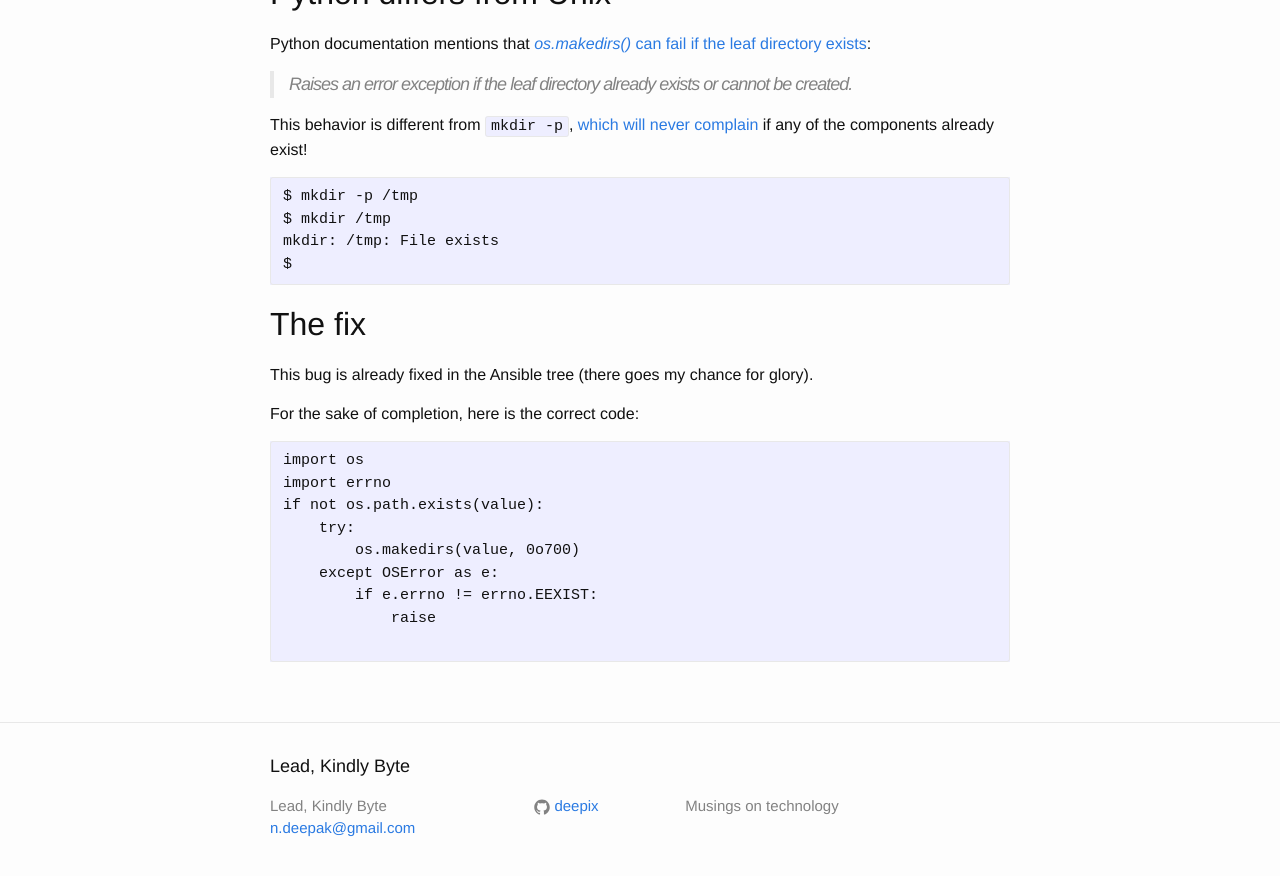
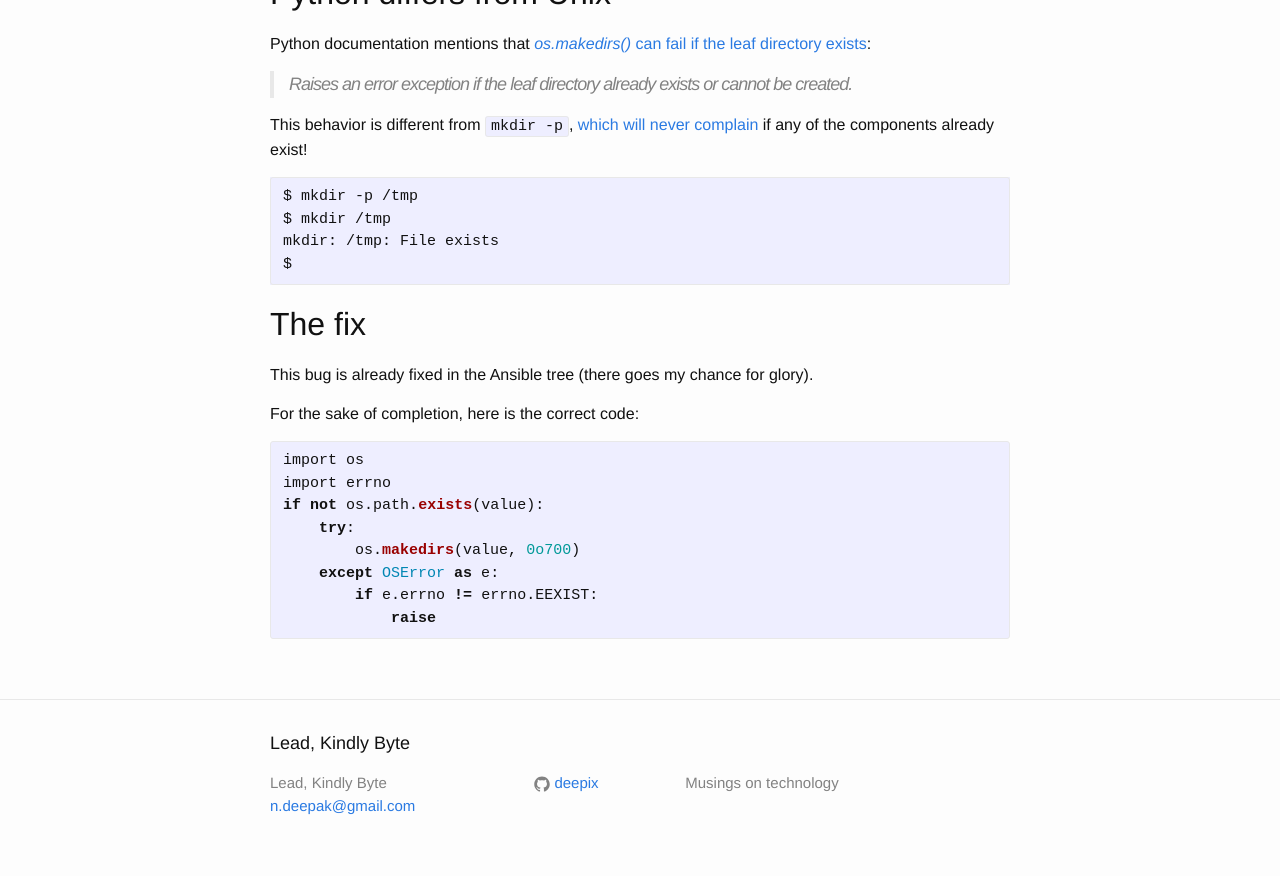
Before and after one commit to deepix/deepix.github.io, a Jekyll site: the page built from _posts/2017-02-02-eexists.markdown, in a window 1280 px wide and 900 px high, scrolled down 1103 px. Shown: the top 876 px of the window. Built offline with Jekyll 4.4.1, drawn with Linux system fonts in a browser that asks for light colours; some of the changed text lies outside the part shown.

Commit message:
Add Python syntax highlighting for latest post

````diff
--- a/_posts/2017-02-02-eexists.markdown
+++ b/_posts/2017-02-02-eexists.markdown
@@ -8,10 +8,10 @@ tags: python
 
 Can you see the problem with this code?  It comes from Ansible, v2.1.1.0.
 
-```
+{% highlight python %}
 if not os.path.exists(value):
      os.makedirs(value, 0o700)
-```
+{% endhighlight %}
 
 It's quite straightforward.  It checks if a directory path exists.  If
 it does not, then it creates the directory path, similar to `mkdir
@@ -72,7 +72,7 @@ for glory).
 
 For the sake of completion, here is the correct code:
 
-```
+{% highlight python %}
 import os
 import errno
 if not os.path.exists(value):
@@ -81,5 +81,4 @@ if not os.path.exists(value):
     except OSError as e:
         if e.errno != errno.EEXIST:
             raise
-
-```
+{% endhighlight %}
````
Also changed, not shown: about.md (+1 -1 lines).
